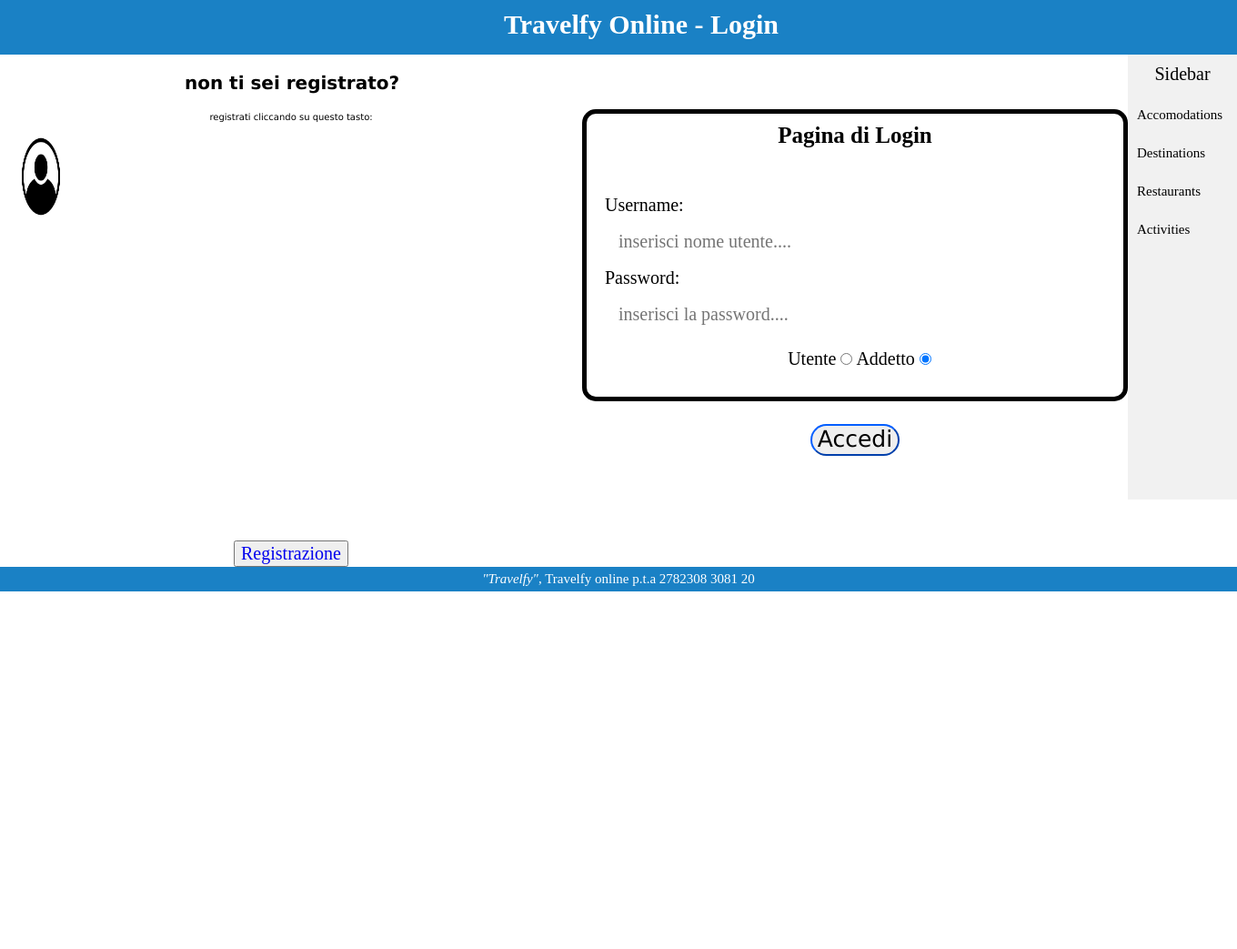
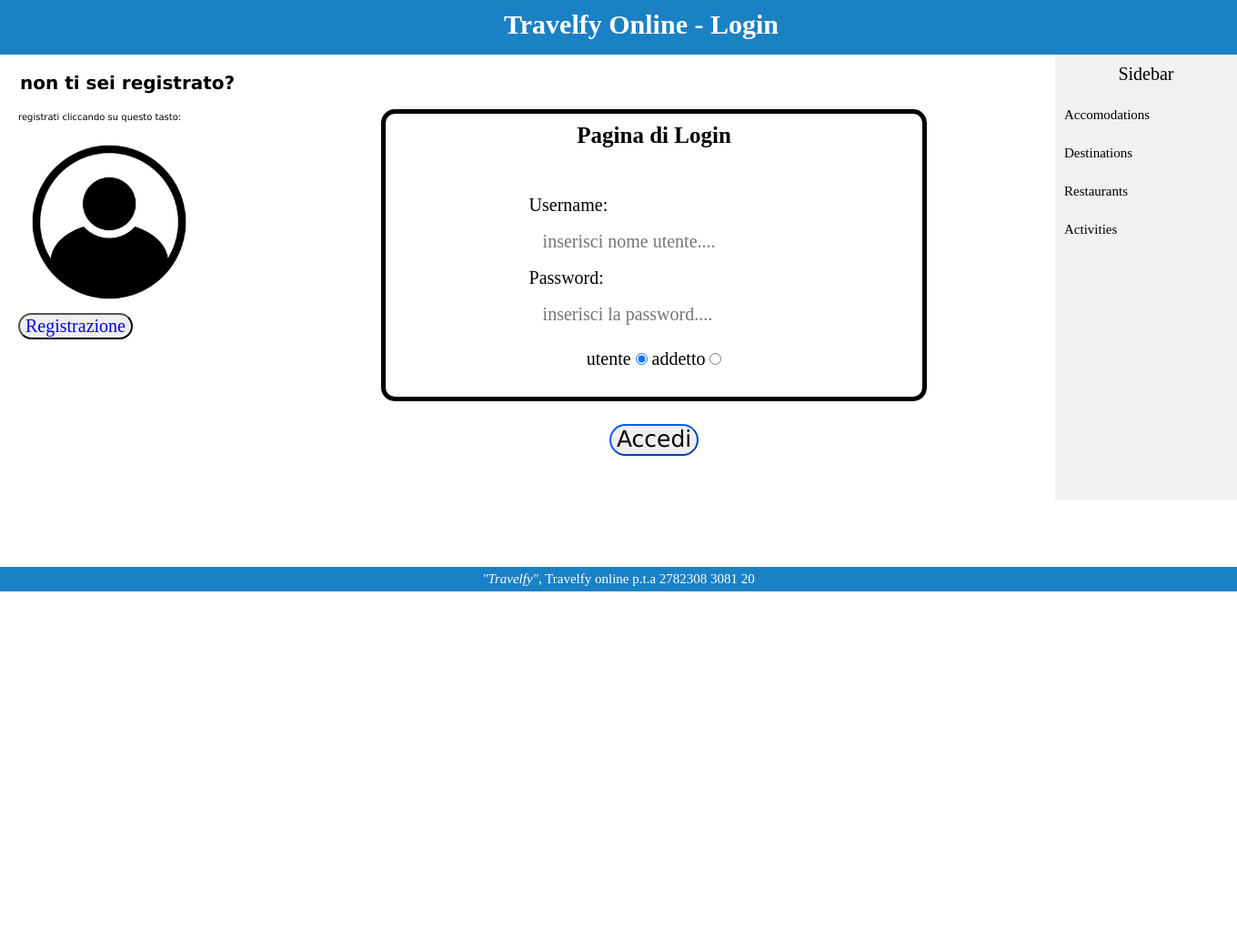
Before and after one commit to SanjeevUmapathy/progetto_php, a PHP site: page /login.php in a window 1360 px wide. Shown: the part 150-1193 px from the top of the page at 91% size. After the commit the page ends 800 px from the top, so only its background shows below. Run offline with PHP 8.4, Linux system fonts and the light colour scheme.

Commit message:
modifica_pagina_login

```diff
--- a/pagine/login.php
+++ b/pagine/login.php
@@ -43,11 +43,12 @@
 		<div class="registrazione">
 			<h3>non ti sei registrato?</h3>
 			<p>registrati cliccando su questo tasto:</p>
-			<table>
-			<div><img class="foto_utente" src="../immagini/foto_utente.jpg"></div>
-			<div class="tasto_registrazione"><button><a  href="registrazione.php">Registrazione</a></button></div>
-			</table>
-
+			<div>
+				<table class="tb_registrazione">
+					<tr><img class="foto_utente" src="../immagini/foto_utente.jpg" href="www.youtube.com"></tr>
+					<tr><button class="tasto_registrazione"><a href="registrazione.php">Registrazione</a></button></tr>
+				</table>
+			</div>
 		</div>
 
 		<div class="compilazione_login">
@@ -65,13 +66,12 @@
 							<td class="virginia">Password:</td>
 						</tr>
 						<tr>
-							<td class="virginia"><input type="password" name="password" placeholder="inserisci la password...." value="<?php /*echo $password; */?>" required></td>
+							<td class="virginia"><input type="password" name="password" placeholder="inserisci la password...." value="<?php echo $password?>" required></td>
 						</tr>
 						<tr>
 							<td class="distaso">
-
-									Utente <input type="radio" name="tipologia" value="cliente" checked>
-									Addetto <input type="radio" name="tipologia" value="Addetto" checked>
+									utente <input type="radio" name="tipologia" value="utente" checked>
+									addetto <input type="radio" name="tipologia" value="addetto">
 							</td>
 						</tr>
 					</table>
@@ -136,6 +136,7 @@
 
 		?>
 
+<!-- -->
 <footer class="piedatore">
 	<?php
 		include('footer.php')
--- a/pagine/pagina_cliente.php
+++ b/pagine/pagina_cliente.php
@@ -34,6 +34,6 @@
         </div>
     </header>
     <main>
-        <p>FAI CAGARE cliente</p>
+        <p></p>
     </main>
 </body>
--- a/style.css
+++ b/style.css
@@ -22,7 +22,7 @@ article {padding: 2em 0;}
 figure{overflow: hidden;margin: 0 10px;}
 p{font-family:'Lucida Sans', 'Lucida Sans Regular', 'Lucida Grande', 'Lucida Sans Unicode', Geneva, Verdana, sans-serif;}
 
-table{width: 600px; margin: auto; border-collapse: collapse;}
+table{margin: auto; border-collapse: collapse;}
 
 /*--------------------------------------------------------------
 # Navigation
@@ -98,14 +98,16 @@ footer h3 {color: rgba(255, 68, 0, 0.911);}
 	sezione login
 	------------------------------------------------------------*/
 	.travelfy_login{padding-top: 10px; padding-left: 50px; padding-bottom: 15px; font-size: 30px; color: white; text-align: center; background: rgb(26, 129, 197);}
-	.registrazione{text-align:center; padding: 20px;}
-	.registrazione div{height: 100%; font-size: 20px;}
-	.foto_utente {height: 100px; width: 50px; }
-	.tasto_registrazione a{text-decoration: none;}
+	.registrazione{padding: 20px;}
+	.registrazione div{font-size: 20px;}
 	.etabella{border-radius: 15px; border: 5px solid black; width: 600px; margin: auto;}
 	.tabella{border-radius: 15px;}
 	.tabellalogin{padding: 6px;}
-
+	.tb_registrazione{border: 1px solid black;}
+	.foto_utente{height:200px; width: 200px;}
+	.foto_utente img{display: block; margin: 0 auto; width: 40%;}
+	.tasto_registrazione{font-size: 20px; border-radius: 20px; }
+	.tasto_registrazione button{text-align: center;}
 	.compilazione_login{padding-top: 60px;}
 	.pagina_login{font-size: 25px; padding-top: 10px; text-align:center;}
 
```
Also changed, not shown: pagine/registrazione.php (+12 -24 lines).
